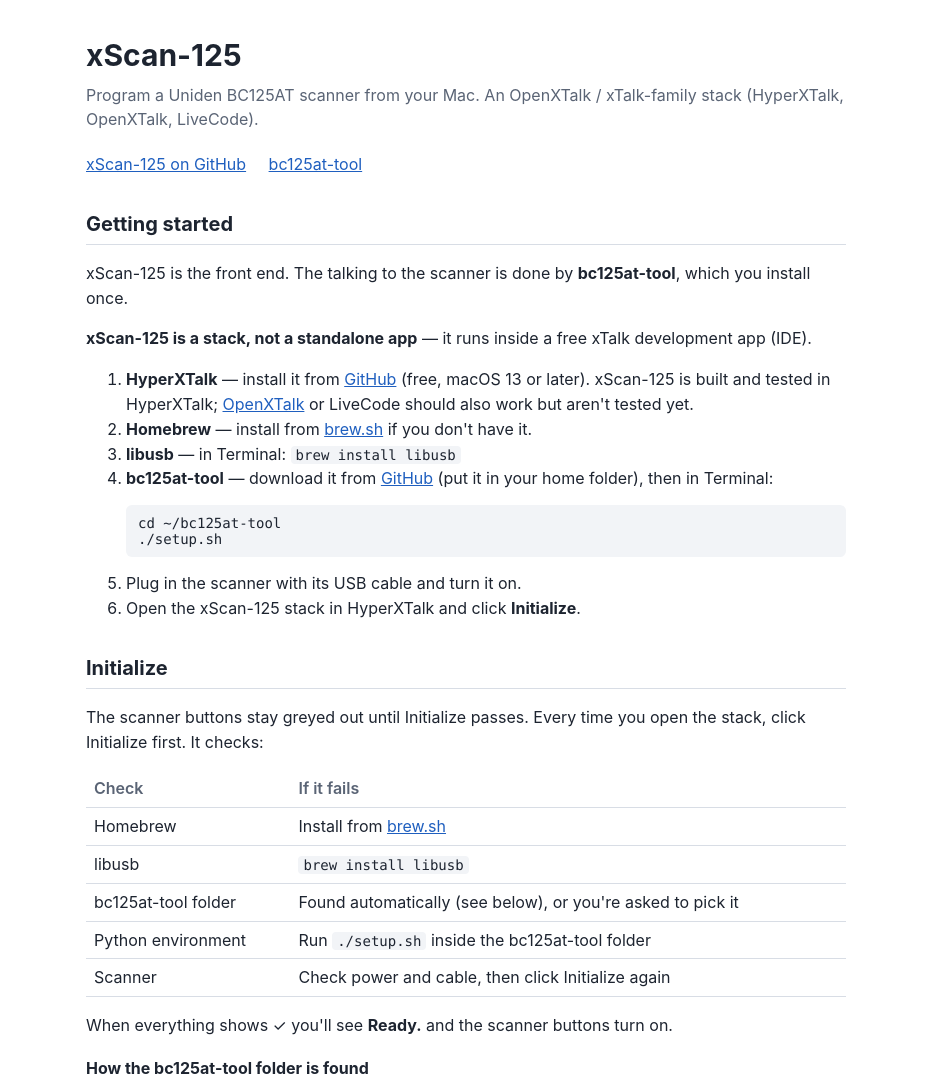
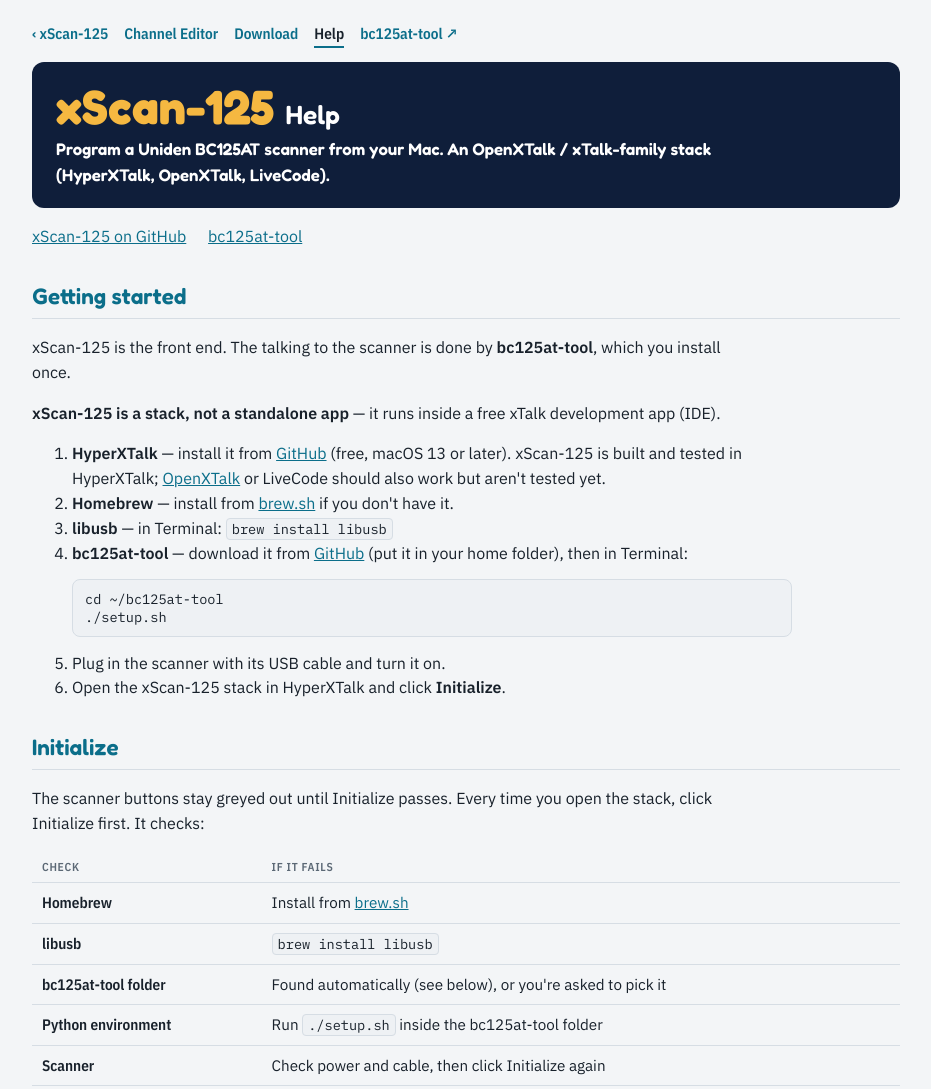
Before and after one commit to qxav8r/xscan-125, a plain HTML site: page docs/help.html in a window 1280 px wide. Shown: the top 1089 px of the page, without its empty margins (174-1105 px from the left). Drawn offline with nearby package versions, Linux system fonts and the light colour scheme.

Commit message:
web set up

```diff
--- a/docs/help.html
+++ b/docs/help.html
@@ -4,32 +4,52 @@
 <meta charset="utf-8">
 <meta name="viewport" content="width=device-width, initial-scale=1">
 <title>xScan-125 Help</title>
+<link rel="preconnect" href="https://fonts.googleapis.com">
+<link rel="preconnect" href="https://fonts.gstatic.com" crossorigin>
+<link rel="stylesheet" href="https://fonts.googleapis.com/css2?family=Fredoka:wght@600;700&family=IBM+Plex+Mono:wght@400;500&family=IBM+Plex+Sans+Condensed:wght@400;500;600&family=IBM+Plex+Sans:wght@400;600&display=swap">
 <style>
-  :root { --ink:#1d2430; --muted:#5a6475; --line:#d8dde5; --accent:#1f5fbf; --bg:#ffffff; --code:#f2f4f7; }
-  @media (prefers-color-scheme: dark) {
-    :root { --ink:#e4e8ef; --muted:#9aa4b2; --line:#333a46; --accent:#6ea2ff; --bg:#15191f; --code:#222831; }
-  }
-  body { font: 16px/1.55 -apple-system, system-ui, sans-serif; color: var(--ink); background: var(--bg);
-         max-width: 760px; margin: 32px auto; padding: 0 20px; }
-  h1 { font-size: 30px; margin: 0 0 4px; }
-  h2 { font-size: 20px; margin: 32px 0 8px; padding-bottom: 4px; border-bottom: 1px solid var(--line); }
-  h3 { font-size: 16px; margin: 18px 0 4px; }
-  .sub { color: var(--muted); margin: 0 0 20px; }
-  a { color: var(--accent); }
-  code { background: var(--code); padding: 1px 5px; border-radius: 4px; font: 14px ui-monospace, Menlo, monospace; }
-  pre { background: var(--code); padding: 10px 12px; border-radius: 6px; overflow-x: auto; font: 14px ui-monospace, Menlo, monospace; }
-  table { border-collapse: collapse; width: 100%; margin: 8px 0; }
-  th, td { text-align: left; padding: 6px 8px; border-bottom: 1px solid var(--line); vertical-align: top; }
-  th { color: var(--muted); font-weight: 600; }
-  .soon { color: var(--muted); font-style: italic; }
-  .links a { margin-right: 18px; }
-  footer { margin: 40px 0 20px; color: var(--muted); font-size: 13px; }
+:root {
+  --bg:#f3f5f7; --panel:#fff; --ink:#18212b; --muted:#5b6875; --line:#d6dde4;
+  --accent:#0b6e8a; --hero:#0f1e3a; --gold:#f5b841; --code:#eef1f4;
+  --f-brand:"Fredoka","Arial Rounded MT Bold",system-ui,sans-serif;
+  --f-ui:"IBM Plex Sans Condensed","Arial Narrow",system-ui,sans-serif;
+  --f-body:"IBM Plex Sans",system-ui,sans-serif;
+  --f-data:"IBM Plex Mono",ui-monospace,Menlo,monospace;
+}
+@media (prefers-color-scheme: dark) { :root {
+  --bg:#0f151b; --panel:#161e26; --ink:#e3e9ef; --muted:#93a1ae; --line:#2a3540; --hero:#0b1628;
+  --accent:#4fb3cf; --code:#1d2731; color-scheme:dark } }
+* { box-sizing:border-box; }
+body { margin:0 auto; max-width:900px; padding:20px max(16px,env(safe-area-inset-right)) 56px max(16px,env(safe-area-inset-left));
+       background:var(--bg); color:var(--ink); font:16px/1.55 var(--f-body); }
+.hero { background:var(--hero); color:#fff; border-radius:12px; padding:20px 24px; margin:14px 0 6px; }
+.hero h1 { font-family:var(--f-brand); font-weight:700; font-size:clamp(2rem,6vw,3rem); line-height:1; margin:0; color:var(--gold); }
+.hero h1 .sub { color:#fff; font-size:.55em; font-weight:600; }
+.hero p { margin:6px 0 0; font-family:var(--f-brand); font-weight:600; font-size:1.05rem; }
+h2 { font-family:var(--f-brand); font-weight:600; font-size:1.4rem; color:var(--accent); margin:30px 0 8px; padding-bottom:4px; border-bottom:1px solid var(--line); }
+h3 { font:600 1.05rem var(--f-ui); margin:18px 0 4px; }
+p, li { max-width:75ch; }
+a { color:var(--accent); }
+code { background:var(--code); border:1px solid var(--line); padding:1px 5px; border-radius:4px; font:.85rem var(--f-data); }
+pre { background:var(--code); border:1px solid var(--line); padding:10px 12px; border-radius:8px; overflow-x:auto; font:.85rem var(--f-data); }
+table { border-collapse:collapse; width:100%; margin:8px 0; font-size:.95rem; }
+th, td { text-align:left; padding:8px 10px; border-bottom:1px solid var(--line); vertical-align:top; }
+th { font:600 .72rem var(--f-ui); text-transform:uppercase; letter-spacing:.06em; color:var(--muted); }
+td:first-child { font-family:var(--f-ui); font-weight:600; }
+.soon { color:var(--muted); font-style:italic; }
+.links a { margin-right:18px; }
+footer { margin:40px 0 20px; color:var(--muted); font-size:.85rem; }
+.toolnav { display:flex; flex-wrap:wrap; gap:2px 16px; font:600 .95rem var(--f-ui); }
+.toolnav a { color:var(--accent); text-decoration:none; padding:.2rem 0; border-bottom:2px solid transparent; }
+.toolnav a:hover { text-decoration:underline; }
+.toolnav a[aria-current] { color:var(--ink); border-bottom-color:var(--accent); }
 </style>
 </head>
 <body>
 
-<h1>xScan-125</h1>
-<p class="sub">Program a Uniden BC125AT scanner from your Mac. An OpenXTalk / xTalk-family stack (HyperXTalk, OpenXTalk, LiveCode).</p>
+<nav class="toolnav" aria-label="xScan-125"><a href="https://qxav8r.github.io/xscan-125/">‹ xScan-125</a><a href="https://qxav8r.github.io/xscan-125/web/xscan-125-editor.html">Channel Editor</a><a href="https://github.com/qxav8r/xscan-125/releases/latest">Download</a><a href="https://qxav8r.github.io/xscan-125/docs/help.html" aria-current="page">Help</a><a href="https://github.com/costamesatechsolutions/bc125at-tool">bc125at-tool ↗</a></nav>
+<header class="hero"><h1>xScan-125 <span class="sub">Help</span></h1>
+<p>Program a Uniden BC125AT scanner from your Mac. An OpenXTalk / xTalk-family stack (HyperXTalk, OpenXTalk, LiveCode).</p></header>
 
 <p class="links">
   <a href="https://github.com/qxav8r/xscan-125">xScan-125 on GitHub</a>
@@ -124,5 +144,6 @@ and the tenth bank — shown as <b>0</b> on the scanner — is channels 451–50
 <p>Uniden and BC125AT are trademarks of Uniden. xScan-125 is not affiliated with Uniden.</p>
 
 <footer>xScan-125 · © 2026 QXAV8R · MIT License · <a href="https://github.com/qxav8r/xscan-125">github.com/qxav8r/xscan-125</a></footer>
+<!-- Cloudflare Web Analytics --><script type='module' src='https://static.cloudflareinsights.com/beacon.min.js' data-cf-beacon='{"token": "981093603df04250ab1ca5f7ee4a72ef"}'></script><!-- End Cloudflare Web Analytics -->
 </body>
 </html>
```
Also changed, not shown: index.html (added, +118 -0 lines), web/xscan-125-editor.html (+5 -0 lines).
